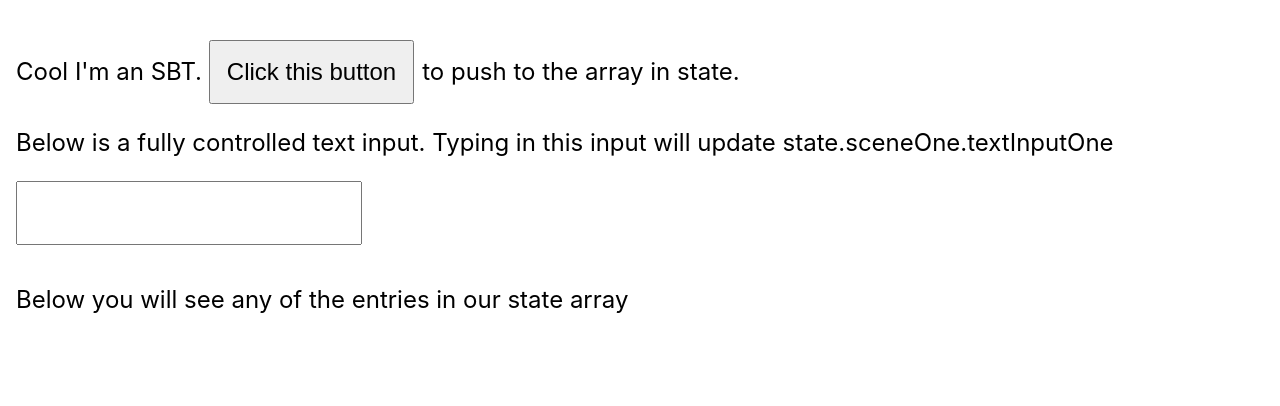
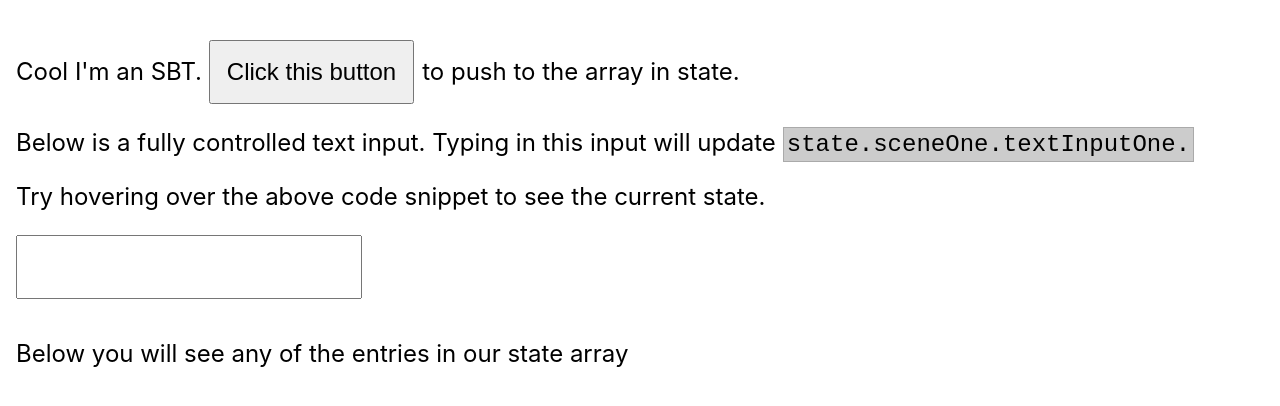
Before and after one commit to hcgaron/immer-generic-module-update, a React (Create React App) app: page / in a window 1280 px wide. Shown: the top 406 px of the page. Built offline with nearby package versions, Linux system fonts and the light colour scheme.

Commit message:
Added some visualization to the output

```diff
--- a/package.json
+++ b/package.json
@@ -13,6 +13,7 @@
     "immer": "^9.0.12",
     "react": "^17.0.2",
     "react-dom": "^17.0.2",
+    "react-json-tree": "^0.16.1",
     "react-scripts": "5.0.0",
     "typescript": "^4.4.2",
     "web-vitals": "^2.1.0"
--- a/src/App.tsx
+++ b/src/App.tsx
@@ -1,7 +1,8 @@
 import { useReducer } from "react";
 import "./App.css";
 import { SBT } from "./SBT";
-import { produce, Draft, castDraft } from "immer";
+import { produce, Draft } from "immer";
+import { JSONTree } from "react-json-tree";
 
 enum ActionTypes {
   UpdateSBTState,
--- a/src/SBT.tsx
+++ b/src/SBT.tsx
@@ -1,4 +1,5 @@
 import { ChangeEvent, FormEvent, useEffect } from "react";
+import { JSONTree } from "react-json-tree";
 import { IADCScopedSBTState, updateStateFunction } from "./App";
 
 interface ISBTState extends IADCScopedSBTState {
@@ -6,6 +7,7 @@ interface ISBTState extends IADCScopedSBTState {
     textInputOne: string;
     arrayOne: number[];
     textInputTwo: string;
+    textInputOneDivVisible: boolean;
   };
   sceneTwo: {
     textInputOne: string;
@@ -26,6 +28,7 @@ const initialState: ISBTState = {
     textInputOne: "",
     arrayOne: [],
     textInputTwo: "",
+    textInputOneDivVisible: false,
   },
   sceneTwo: {
     textInputOne: "",
@@ -55,7 +58,7 @@ export function SBT({ updateState, state }: SBTProps) {
     });
   }
 
-  return (
+  return state.sceneOne ? (
     <div style={{ padding: "1rem" }}>
       <p>
         Cool I'm an SBT.{" "}
@@ -67,11 +70,48 @@ export function SBT({ updateState, state }: SBTProps) {
         </button>
         to push to the array in state.
       </p>
-      <div>
+      <div style={{ position: "relative" }}>
         <p>
           Below is a fully controlled text input. Typing in this input will
-          update state.sceneOne.textInputOne
+          update{" "}
+          <span
+            onMouseEnter={() =>
+              updateState((draft) => {
+                draft.sceneOne.textInputOneDivVisible = true;
+              })
+            }
+            onMouseLeave={() =>
+              updateState((draft) => {
+                draft.sceneOne.textInputOneDivVisible = false;
+              })
+            }
+            style={{
+              fontFamily: "monospace",
+              border: "1px solid #aaa",
+              backgroundColor: "#ccc",
+              padding: ".2rem",
+              userSelect: "none",
+              cursor: "pointer",
+            }}
+          >
+            state.sceneOne.textInputOne.
+          </span>
         </p>
+        <p>
+          Try hovering over the above code snippet to see the current state.
+        </p>
+        <div
+          style={{
+            position: "absolute",
+            top: "25%",
+            right: "25%",
+            fontFamily: "monospace",
+            padding: "1rem",
+            display: state.sceneOne.textInputOneDivVisible ? "block" : "none",
+          }}
+        >
+          <JSONTree data={state} shouldExpandNode={() => true} />
+        </div>
         <input
           type="text"
           name="text-input-one"
@@ -90,5 +130,5 @@ export function SBT({ updateState, state }: SBTProps) {
         </ul>
       </div>
     </div>
-  );
+  ) : null;
 }
```
Also changed, not shown: 1 other file (tests, documents, lock files or other folders).
